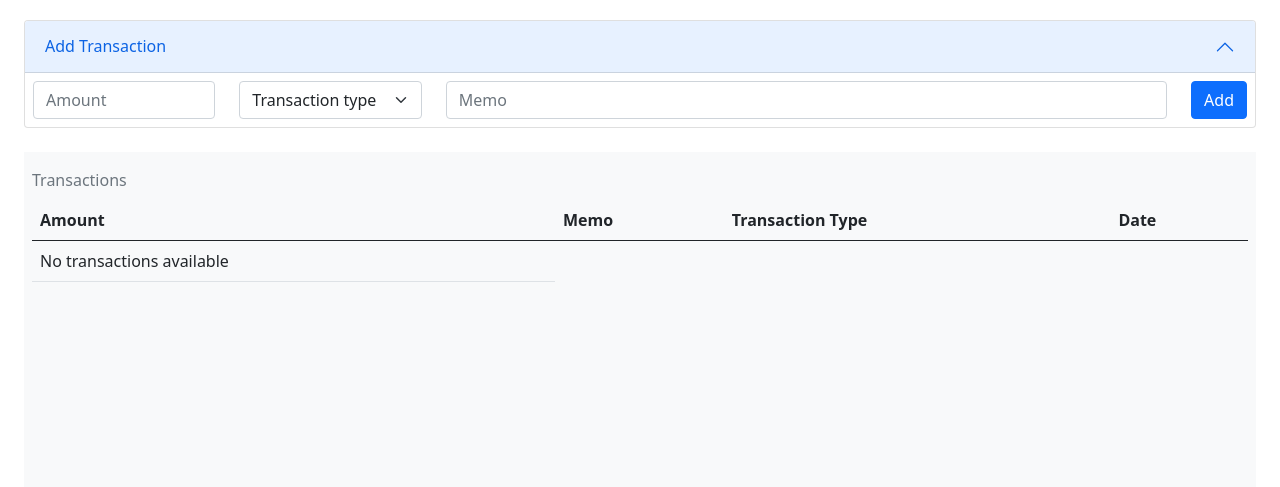
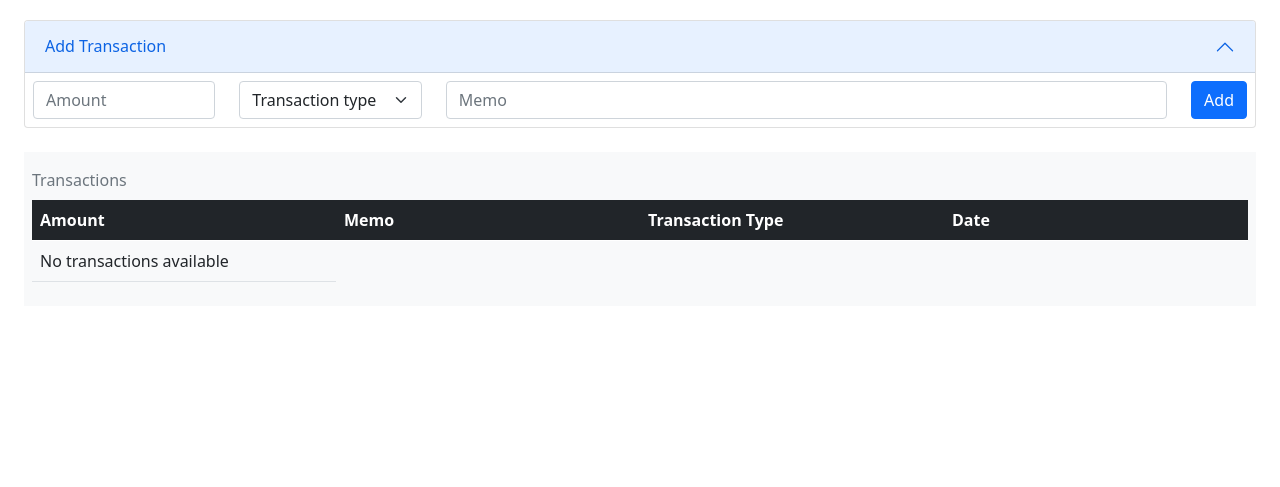
Before and after one commit to OU-ZAA/money-portal, a Django app: page / in a window 1280 px wide. Shown: the part 206-693 px from the top of the page. Run offline with Django 4.2, Linux system fonts and the light colour scheme; data that the repository does not hold is empty.

Commit message:
Make the table columns even

```diff
--- a/finance/templates/finance/index.html
+++ b/finance/templates/finance/index.html
@@ -56,15 +56,15 @@
         </div>
 
         <div class="m-4 bg-light p-2">
-            <div class="scrollabe">
+            <div class="table-responsive">
                 <table class="table caption-top">
                     <caption>Transactions</caption>
-                    <thead>
+                    <thead class="table-dark">
                         <tr>
-                            <th scope="col">Amount</th>
-                            <th scope="col">Memo</th>
-                            <th scope="col">Transaction Type</th>
-                            <th scope="col">Date</th>
+                            <th style="width: 25%">Amount</th>
+                            <th style="width: 25%">Memo</th>
+                            <th style="width: 25%">Transaction Type</th>
+                            <th style="width: 25%">Date</th>
                         </tr>
                     </thead>
                     <tbody>
```
